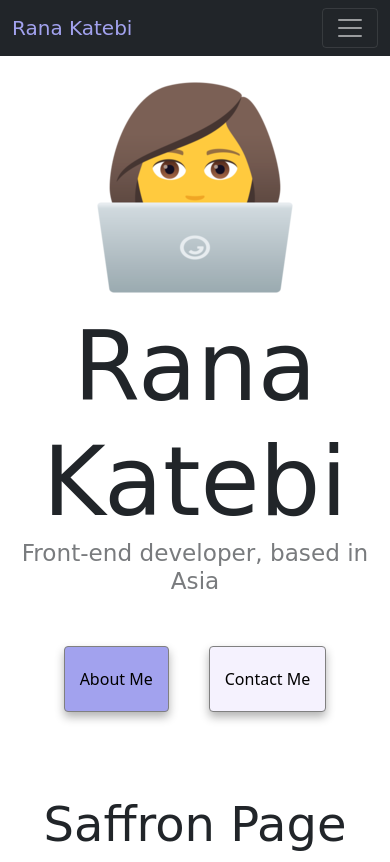
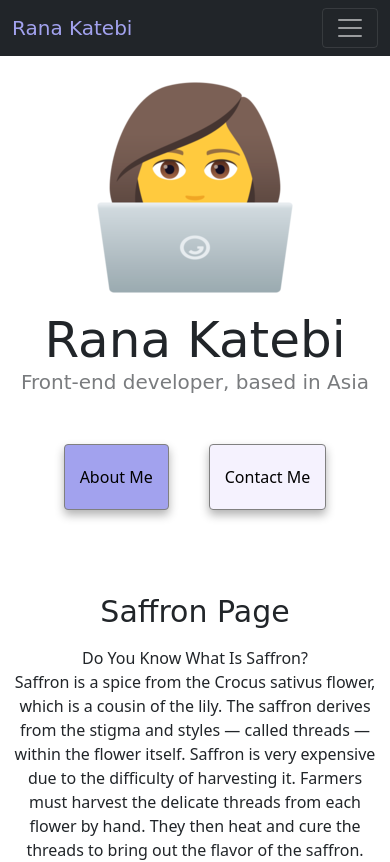
Before and after one commit to ranakatebi/About-me, a plain HTML site: page index.html in a window 390 px wide. Shown: the top 862 px of the page. Drawn offline with nearby package versions, Linux system fonts and the light colour scheme.

Commit message:
Media Queries improvment

```diff
--- a/src/style.css
+++ b/src/style.css
@@ -116,6 +116,15 @@ img.women-emoji {
 }
 
 @media (max-width: 576px) {
+  h1 {
+    font-size: 50px;
+  }
+  h2 {
+    font-size: 30px;
+  }
+  h3 {
+    font-size: 20px;
+  }
   p {
     text-align: center;
   }
```
Also changed, not shown: index.html (+1 -1 lines).
